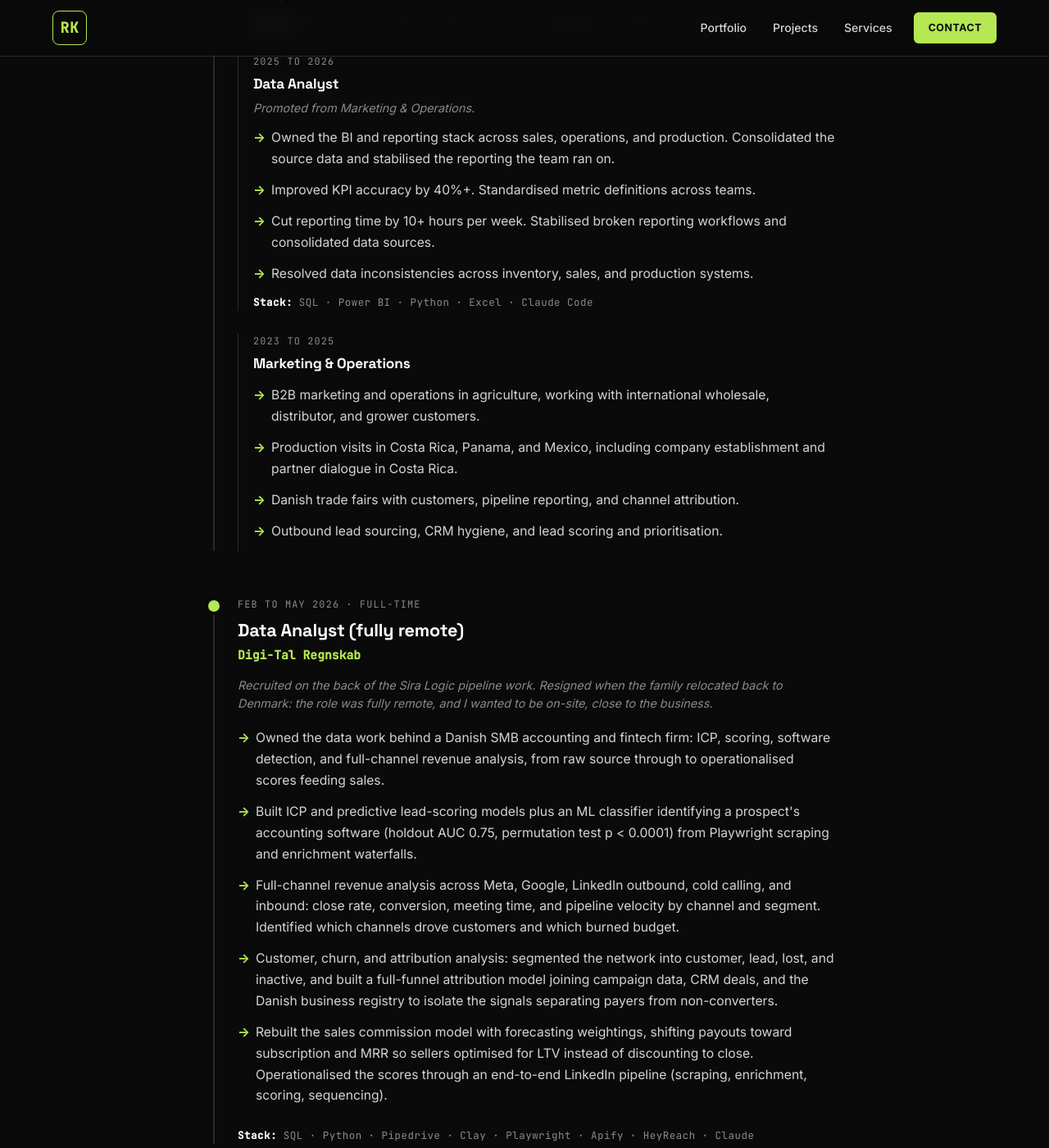
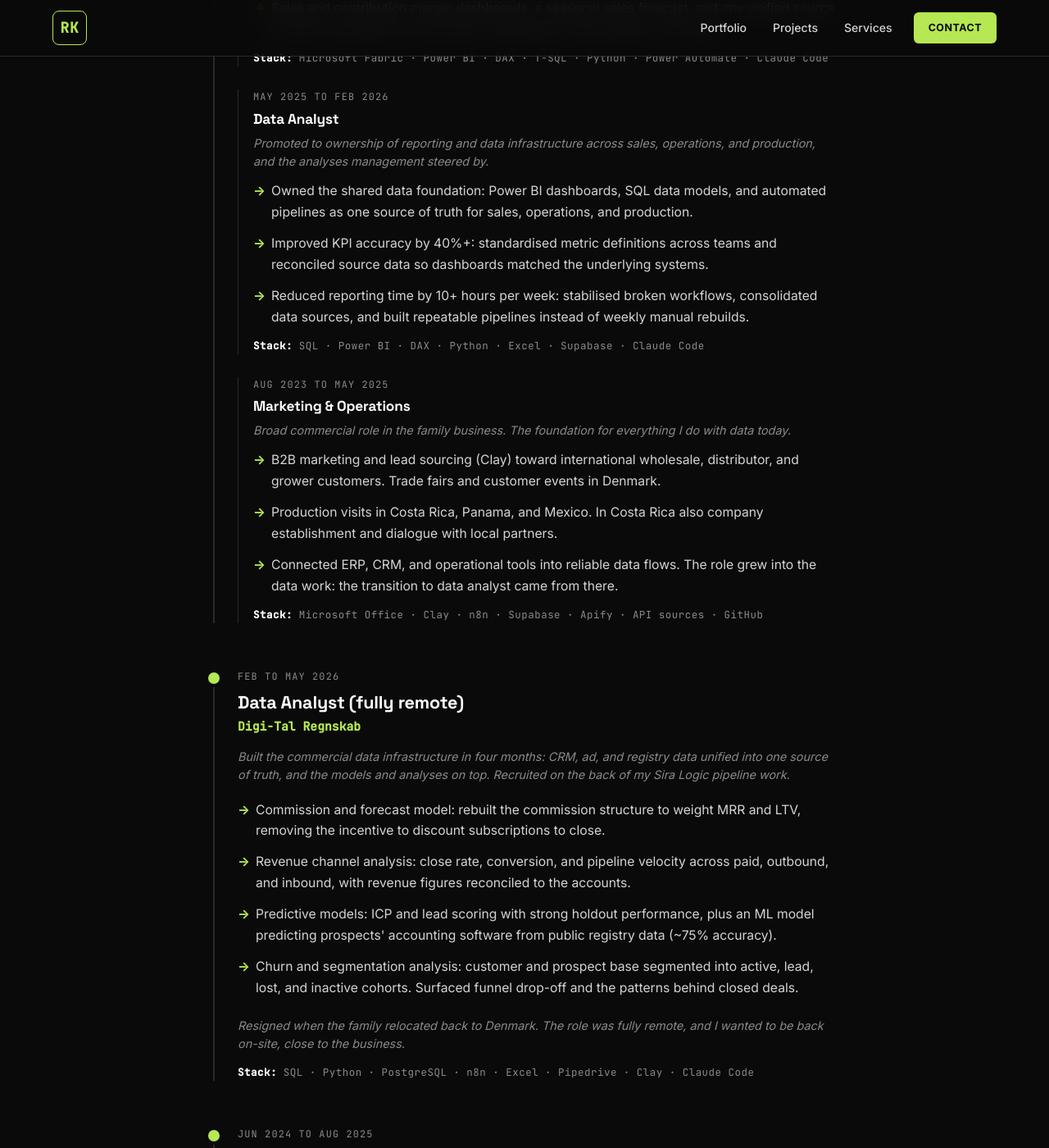
Before and after one commit to rasmuskampmann1998/rasmuskampmann.com, a Jekyll site: the page built from index.md, in a window 1280 px wide and 1400 px high, scrolled down 5875 px. Shown: the whole window at 82% size. Built offline with Jekyll 4.4.1, drawn with Linux system fonts in a browser that asks for light colours; some of the changed text lies outside the part shown.

Commit message:
Experience + About synced verbatim to the Aug 2026 CV
Fabric-story bullets on the current role, promotion and bridge lines,
canonical Digi-Tal exit line, ML figure aligned to CV (~75% accuracy),
family framing and CV-exact certifications in About. No work-mode chips.

Co-Authored-By: Claude Fable 5 <noreply@anthropic.com>

```diff
--- a/index.md
+++ b/index.md
@@ -154,7 +154,7 @@ title: Home
           <li>AI on the roadmap with no data foundation under it</li>
         </ul>
         <p>My background is in commercial operations, across sales, marketing, finance, and the day-to-day of running a business. That's what sets the work apart: I read the numbers from inside the business, so I know what they mean, where reporting breaks, and how sales, finance, and operations actually use them, because I've worked in those functions, not just reported on them.</p>
-        <p>At <strong>Veginova</strong>, an agricultural seed business, I'm building the data, BI, and reporting the business runs on: the finance source of truth, the production planning engine, and the forecasting leadership decides on.</p>
+        <p>At <strong>Veginova</strong>, my family's seed company in Odense, I'm building the data, BI, and reporting the business runs on: the finance source of truth, the production planning engine, and the forecasting leadership decides on. Right now I'm consolidating the whole data landscape onto Microsoft Fabric.</p>
         <p><strong>How I work:</strong></p>
         <ul>
           <li>Build clean, consistent data structures as the foundation</li>
@@ -180,7 +180,7 @@ title: Home
         Hands-on across ERPs, CRMs, and spreadsheet/BI tools: the full commercial data layer.</p>
         <p>Most of my experience is from small companies and my own. Close to the decisions, owning the work end to end.</p>
         <p>I replace manual spreadsheets and disconnected reporting with systems that run on their own and make the business easier to understand. The outcome teams hire me for: stop rebuilding reports every Monday, stop questioning the numbers, start making commercial decisions from data you trust.</p>
-        <p><strong>Certifications:</strong> Google Data Analytics · MIT Sloan: AI Implications for Business Strategy · Power BI Fundamentals · PL-300 (in progress).</p>
+        <p><strong>Certifications:</strong> Google Data Analytics · Artificial Intelligence: Implications for Business Strategy (MIT Sloan) · Power BI Fundamentals (DataCamp) · Microsoft PL-300: Power BI Data Analyst (in preparation).</p>
         <p>Danish, English, Spanish.</p>
         <p><em>Based in Odense, Denmark. Open to on-site roles.</em></p>
       </div>
@@ -200,87 +200,84 @@ title: Home
     <div class="experience-timeline">
 
       <div class="experience-card">
-        <p class="experience-date">Aug 2023 to now · Full-time</p>
+        <p class="experience-date">Aug 2023 to now</p>
         <h4 class="experience-role">Veginova Seeds</h4>
         <p class="experience-company">Family-owned seed company · Odense, Denmark</p>
-        <p class="experience-transition">Three roles in one company: marketing, then data, now Power BI development.</p>
+        <p class="experience-transition">International growers, distributors, and production partners across Europe and Latin America. (Spring 2026: role at Digi-Tal Regnskab, see below.)</p>
 
         <div class="experience-subrole">
           <p class="experience-date">Jun 2026 to now</p>
           <h5 class="experience-subrole-title">Power BI Developer</h5>
-          <p class="experience-transition">Back after the spring 2026 Data Analyst role at Digi-Tal Regnskab. Leading the Microsoft Fabric consolidation.</p>
+          <p class="experience-transition">Back at Veginova with responsibility for BI and reporting across sales, operations, and production. Driving the consolidation of the entire data landscape into one unified Microsoft ecosystem.</p>
           <ul class="experience-bullets">
-            <li>Building the data, BI, and reporting the business runs on. Extends the reporting stack I already owned here into the financial and operational layer.</li>
-            <li>Built the finance source of truth from invoice lines, reconciled to the official accounts, so profit per product and profit per customer are visible for the first time.</li>
-            <li>Built the production planning engine that sets what to produce, how much, and when, on a one-year seed lead time. It reproduces the planner's own numbers exactly and lets them test a scenario before committing seed.</li>
-            <li>Brought the scoring, forecasting, and revenue analysis I built at Digi-Tal into the finance and operations model here.</li>
+            <li>Architecture: Fabric SQL Database as the operational data layer, OneLake and Direct Lake semantic model, Power BI as the decision layer.</li>
+            <li>Automated line-level invoice extraction with the Claude API: confidence scores and human approval via Power BI translytical task flows. Power Automate for event-driven file synchronisation. Excel inputs as locked tables on SharePoint.</li>
+            <li>Sales and contribution margin dashboards, a seasonal sales forecast, and one unified source of truth reconciled to the accounts. Published as case studies on this site.</li>
           </ul>
-          <p class="experience-stack"><strong>Stack:</strong> Power BI · Microsoft Fabric · SQL · PostgreSQL · Python · Claude Code</p>
+          <p class="experience-stack"><strong>Stack:</strong> Microsoft Fabric · Power BI · DAX · T-SQL · Python · Power Automate · Claude Code</p>
         </div>
 
         <div class="experience-subrole">
-          <p class="experience-date">2025 to 2026</p>
+          <p class="experience-date">May 2025 to Feb 2026</p>
           <h5 class="experience-subrole-title">Data Analyst</h5>
-          <p class="experience-transition">Promoted from Marketing &amp; Operations.</p>
+          <p class="experience-transition">Promoted to ownership of reporting and data infrastructure across sales, operations, and production, and the analyses management steered by.</p>
           <ul class="experience-bullets">
-            <li>Owned the BI and reporting stack across sales, operations, and production. Consolidated the source data and stabilised the reporting the team ran on.</li>
-            <li>Improved KPI accuracy by 40%+. Standardised metric definitions across teams.</li>
-            <li>Cut reporting time by 10+ hours per week. Stabilised broken reporting workflows and consolidated data sources.</li>
-            <li>Resolved data inconsistencies across inventory, sales, and production systems.</li>
+            <li>Owned the shared data foundation: Power BI dashboards, SQL data models, and automated pipelines as one source of truth for sales, operations, and production.</li>
+            <li>Improved KPI accuracy by 40%+: standardised metric definitions across teams and reconciled source data so dashboards matched the underlying systems.</li>
+            <li>Reduced reporting time by 10+ hours per week: stabilised broken workflows, consolidated data sources, and built repeatable pipelines instead of weekly manual rebuilds.</li>
           </ul>
-          <p class="experience-stack"><strong>Stack:</strong> SQL · Power BI · Python · Excel · Claude Code</p>
+          <p class="experience-stack"><strong>Stack:</strong> SQL · Power BI · DAX · Python · Excel · Supabase · Claude Code</p>
         </div>
 
         <div class="experience-subrole">
-          <p class="experience-date">2023 to 2025</p>
+          <p class="experience-date">Aug 2023 to May 2025</p>
           <h5 class="experience-subrole-title">Marketing &amp; Operations</h5>
+          <p class="experience-transition">Broad commercial role in the family business. The foundation for everything I do with data today.</p>
           <ul class="experience-bullets">
-            <li>B2B marketing and operations in agriculture, working with international wholesale, distributor, and grower customers.</li>
-            <li>Production visits in Costa Rica, Panama, and Mexico, including company establishment and partner dialogue in Costa Rica.</li>
-            <li>Danish trade fairs with customers, pipeline reporting, and channel attribution.</li>
-            <li>Outbound lead sourcing, CRM hygiene, and lead scoring and prioritisation.</li>
+            <li>B2B marketing and lead sourcing (Clay) toward international wholesale, distributor, and grower customers. Trade fairs and customer events in Denmark.</li>
+            <li>Production visits in Costa Rica, Panama, and Mexico. In Costa Rica also company establishment and dialogue with local partners.</li>
+            <li>Connected ERP, CRM, and operational tools into reliable data flows. The role grew into the data work: the transition to data analyst came from there.</li>
           </ul>
+          <p class="experience-stack"><strong>Stack:</strong> Microsoft Office · Clay · n8n · Supabase · Apify · API sources · GitHub</p>
         </div>
       </div>
 
       <div class="experience-card">
-        <p class="experience-date">Feb to May 2026 · Full-time</p>
+        <p class="experience-date">Feb to May 2026</p>
         <h4 class="experience-role">Data Analyst (fully remote)</h4>
         <p class="experience-company">Digi-Tal Regnskab</p>
-        <p class="experience-transition">Recruited on the back of the Sira Logic pipeline work. Resigned when the family relocated back to Denmark: the role was fully remote, and I wanted to be on-site, close to the business.</p>
+        <p class="experience-transition">Built the commercial data infrastructure in four months: CRM, ad, and registry data unified into one source of truth, and the models and analyses on top. Recruited on the back of my Sira Logic pipeline work.</p>
         <ul class="experience-bullets">
-          <li>Owned the data work behind a Danish SMB accounting and fintech firm: ICP, scoring, software detection, and full-channel revenue analysis, from raw source through to operationalised scores feeding sales.</li>
-          <li>Built ICP and predictive lead-scoring models plus an ML classifier identifying a prospect's accounting software (holdout AUC 0.75, permutation test p &lt; 0.0001) from Playwright scraping and enrichment waterfalls.</li>
-          <li>Full-channel revenue analysis across Meta, Google, LinkedIn outbound, cold calling, and inbound: close rate, conversion, meeting time, and pipeline velocity by channel and segment. Identified which channels drove customers and which burned budget.</li>
-          <li>Customer, churn, and attribution analysis: segmented the network into customer, lead, lost, and inactive, and built a full-funnel attribution model joining campaign data, CRM deals, and the Danish business registry to isolate the signals separating payers from non-converters.</li>
-          <li>Rebuilt the sales commission model with forecasting weightings, shifting payouts toward subscription and MRR so sellers optimised for LTV instead of discounting to close. Operationalised the scores through an end-to-end LinkedIn pipeline (scraping, enrichment, scoring, sequencing).</li>
+          <li>Commission and forecast model: rebuilt the commission structure to weight MRR and LTV, removing the incentive to discount subscriptions to close.</li>
+          <li>Revenue channel analysis: close rate, conversion, and pipeline velocity across paid, outbound, and inbound, with revenue figures reconciled to the accounts.</li>
+          <li>Predictive models: ICP and lead scoring with strong holdout performance, plus an ML model predicting prospects' accounting software from public registry data (~75% accuracy).</li>
+          <li>Churn and segmentation analysis: customer and prospect base segmented into active, lead, lost, and inactive cohorts. Surfaced funnel drop-off and the patterns behind closed deals.</li>
         </ul>
-        <p class="experience-stack"><strong>Stack:</strong> SQL · Python · Pipedrive · Clay · Playwright · Apify · HeyReach · Claude</p>
+        <p class="experience-transition">Resigned when the family relocated back to Denmark. The role was fully remote, and I wanted to be back on-site, close to the business.</p>
+        <p class="experience-stack"><strong>Stack:</strong> SQL · Python · PostgreSQL · n8n · Excel · Pipedrive · Clay · Claude Code</p>
       </div>
 
       <div class="experience-card">
-        <p class="experience-date">Jun 2024 to Aug 2025 · Independent</p>
-        <h4 class="experience-role">Data &amp; AI Consultant</h4>
+        <p class="experience-date">Jun 2024 to Aug 2025</p>
+        <h4 class="experience-role">Data &amp; AI Consultant (independent, alongside Veginova)</h4>
         <p class="experience-company">Sira Logic</p>
-        <p class="experience-transition">Founded alongside the Veginova role.</p>
+        <p class="experience-transition">Own consulting business: end-to-end data and automation systems for B2B companies, from data collection to operationalised scoring in the clients' CRM.</p>
         <ul class="experience-bullets">
-          <li>Service business building AI-driven lead generation, enrichment, and CRM automation for B2B companies.</li>
-          <li>Built lead enrichment and scoring workflows. Qualification accuracy improved by 30 to 40%.</li>
-          <li>Built CRM automation pipelines integrating HubSpot and GoHighLevel with external data sources.</li>
-          <li>Built custom web scraping systems for industry-specific data sources.</li>
+          <li>Scraping, AI-assisted enrichment and qualification, scoring, CRM automation, and lead systems combined in one pipeline. Qualification accuracy up 30 to 40%.</li>
+          <li>Custom web scraping for industry-specific sources. Owned the full cycle: sales, scoping, build, deployment, handoff.</li>
         </ul>
-        <p class="experience-stack"><strong>Stack:</strong> SQL · Python · Clay · Apify · HubSpot · GoHighLevel · HeyReach</p>
+        <p class="experience-transition">This work led directly to the Data Analyst role at Digi-Tal Regnskab.</p>
+        <p class="experience-stack"><strong>Stack:</strong> SQL · Python · n8n · Clay · Apify · HubSpot · GoHighLevel · Excel</p>
       </div>
 
       <div class="experience-card">
-        <p class="experience-date">Jan to Aug 2023 · Part-time</p>
-        <h4 class="experience-role">Marketing &amp; Digital Graduate</h4>
+        <p class="experience-date">Jan to Aug 2023</p>
+        <h4 class="experience-role">Marketing &amp; Digital Graduate (student job, part-time during BBA)</h4>
         <p class="experience-company">Damstahl Danmark</p>
-        <p class="experience-transition">Student job during the BBA at Aarhus BSS.</p>
+        <p class="experience-transition">Part-time student job alongside the BBA at Aarhus BSS.</p>
         <ul class="experience-bullets">
-          <li>Managed product and marketing data in ERP and CRM platforms across European markets.</li>
-          <li>Built Excel dashboards for campaign reporting.</li>
-          <li>Standardised regional data processes.</li>
+          <li>Product and marketing data in ERP and CRM across European markets.</li>
+          <li>Excel dashboards for campaign reporting and standardised regional data processes.</li>
         </ul>
       </div>
 
```
